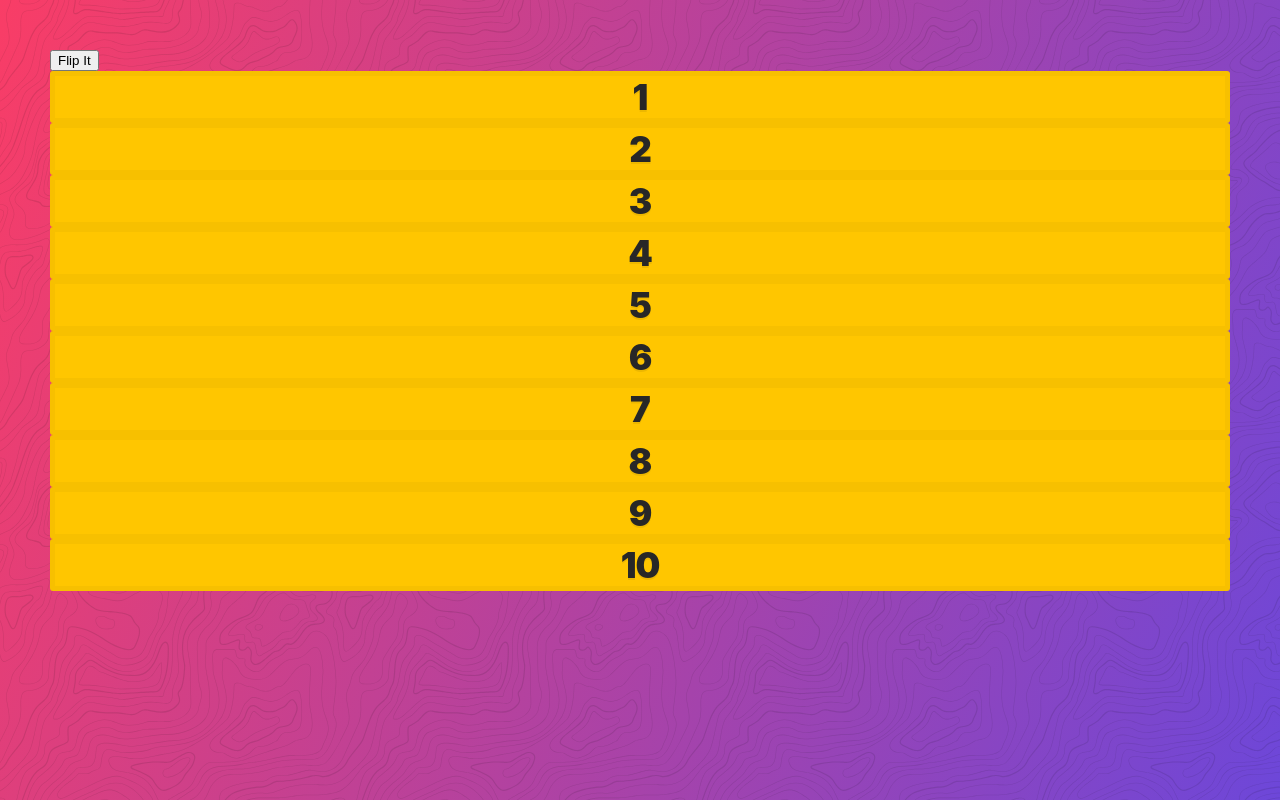
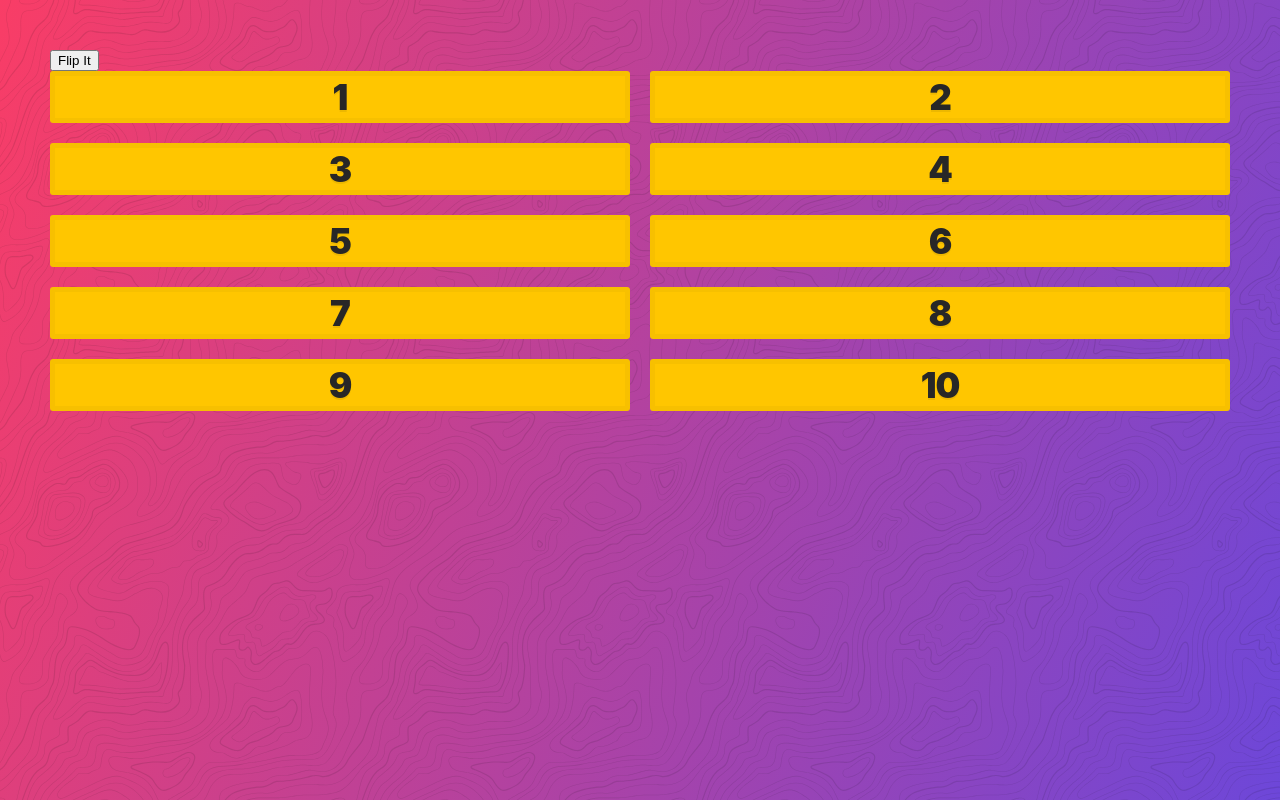
Before and after one commit to dvlprwchoi/css-grid, a website: page 21_flexbox_vs_css_grid/axis_flipping.html in a window 1280 px wide. Both pictures are taken after a click on the button "Flip It". Drawn offline with Linux system fonts and the light colour scheme.

Commit message:
Complete 21 axis-flipping

```diff
--- a/21_flexbox_vs_css_grid/axis_flipping.html
+++ b/21_flexbox_vs_css_grid/axis_flipping.html
@@ -31,6 +31,16 @@
       <div class="item">10</div>
     </div>
 
-    <style></style>
+    <style>
+      .flipper {
+        display: grid;
+        grid-gap: 20px;
+        grid-template-columns: repeat(auto-fit, minmax(50px, 1fr));
+      }
+
+      .flipper.flip {
+        grid-template-columns: 1fr 1fr;
+      }
+    </style>
   </body>
 </html>
```
